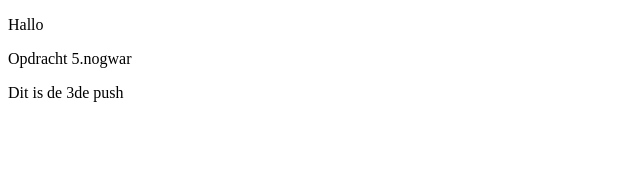
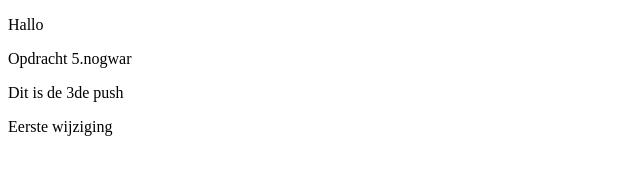
Before and after one commit to Gidoregtop/GidoRegtop, a plain HTML site: page index.html in a window 1280 px wide. Shown: the whole page, without its empty margins (0-640 px from the left). Drawn offline with Linux system fonts and the light colour scheme.

Commit message:
Update index.html
Eerste push van Jarno

```diff
--- a/index.html
+++ b/index.html
@@ -7,5 +7,6 @@
 	<p> Hallo </p>
 	<p>Opdracht 5.nogwar</p>
 	<p>Dit is de 3de push</p>
+	<p>Eerste wijziging </p>
 </body>
 </html>
```
